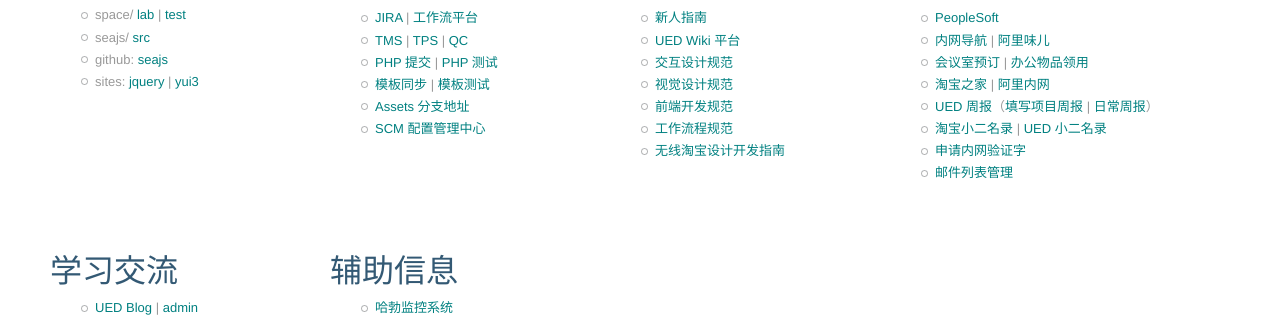
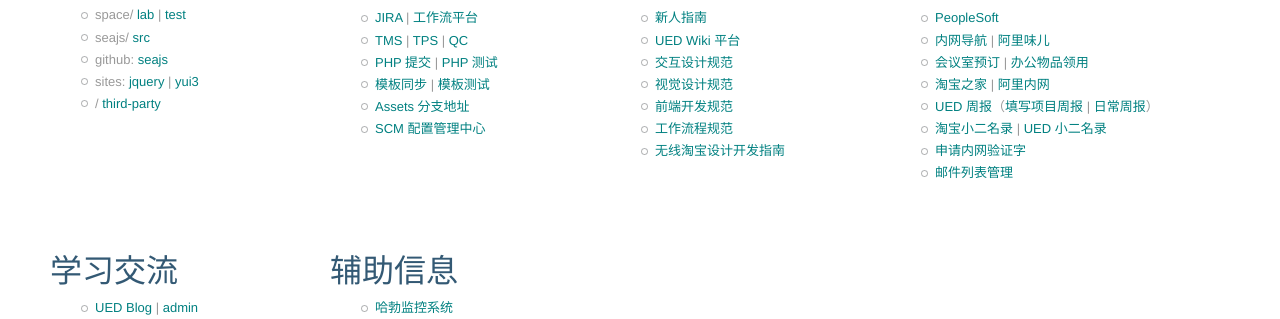
Before and after one commit to ilife5/lifesinger.github.com, a PHP site: page /zest/start.php in a window 1280 px wide. Shown: the part 158-477 px from the top of the page. Run offline with PHP 8.4, Linux system fonts and the light colour scheme.

Commit message:
normal update

```diff
--- a/zest/start.php
+++ b/zest/start.php
@@ -47,6 +47,7 @@ body { _font-size: 12px; }
         <li>seajs/ <a href="/seajs/src/">src</a></li>
         <li>github: <a href="http://github.com/seajs">seajs</a></li>
         <li>sites: <a href="http://api.jquery.com/">jquery</a> | <a href="http://developer.yahoo.com/yui/3/">yui3</a></li>
+        <li>/ <a href="/third-party/">third-party</a></li>
     </ul>
 </div>
 
```
